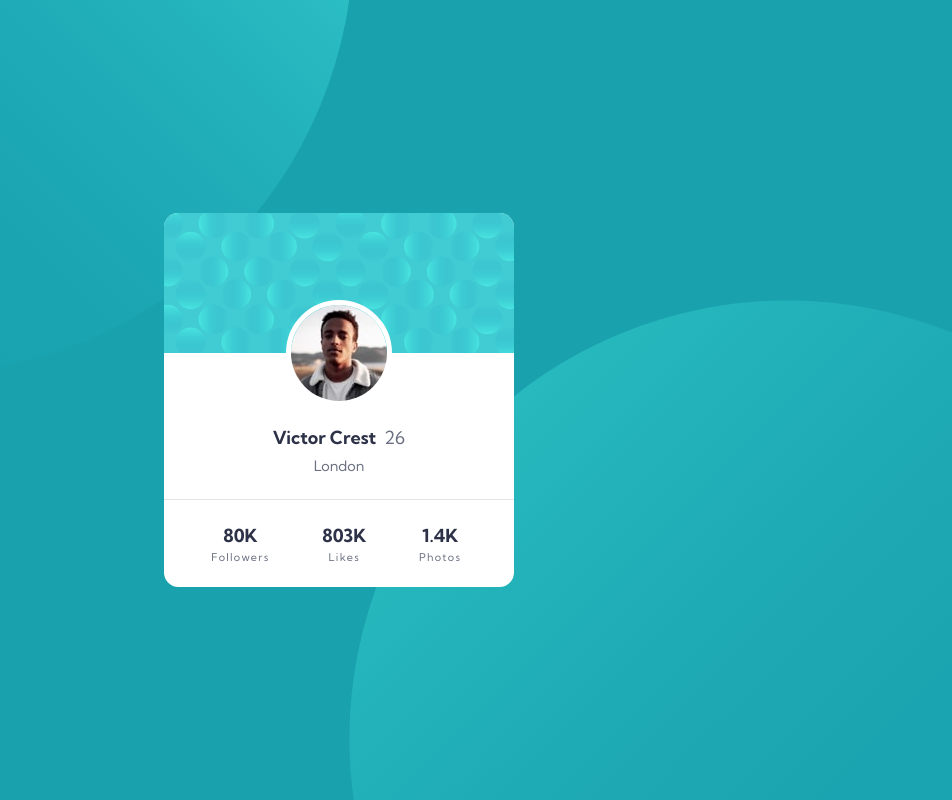
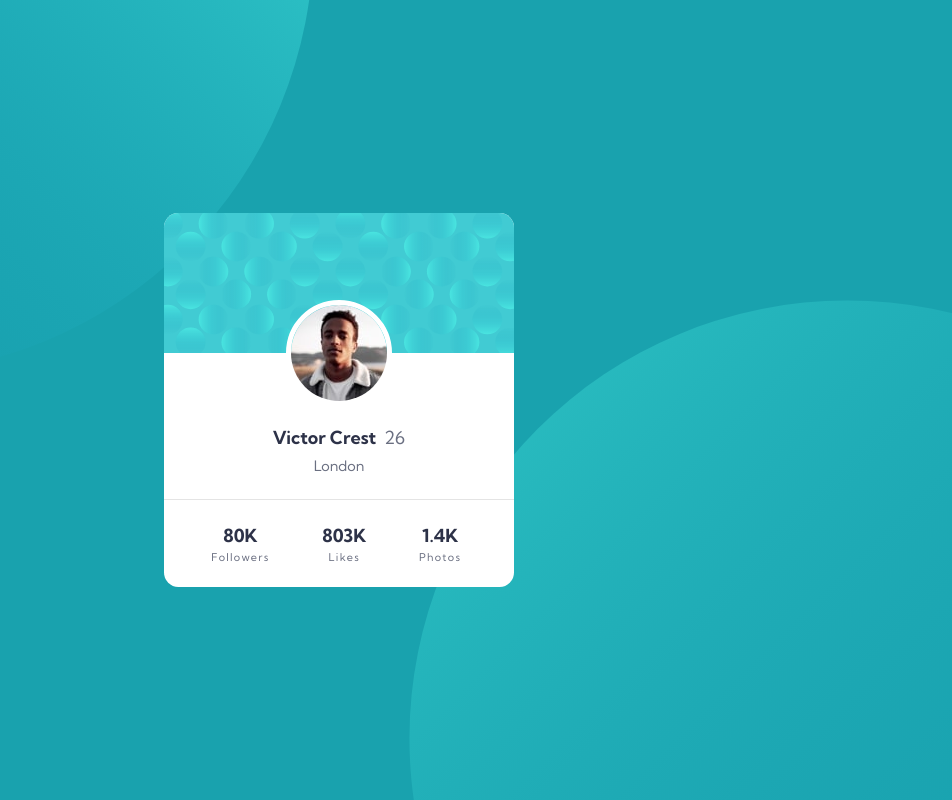
Before and after one commit to floatingPebble/floatingPebble.profile-card-component-FM.io, a plain HTML site: page index.html in a window 1280 px wide. Shown: the whole page, without its empty margins (301-1253 px from the left). Drawn offline with Linux system fonts and the light colour scheme.

Commit message:
changed position of bg images

```diff
--- a/style.css
+++ b/style.css
@@ -33,7 +33,7 @@ body {
 
     background: url(images/bg-pattern-top.svg), url(images/bg-pattern-bottom.svg), var(--DARK-CYAN);
     background-repeat: no-repeat, no-repeat;
-    background-position: -220px -500px, 650px 300px;
+    background-position: -260px -500px, 710px 300px;
     background-size: 875px auto;
     background-color: var(--DARK-CYAN);
     display: flex;
```
